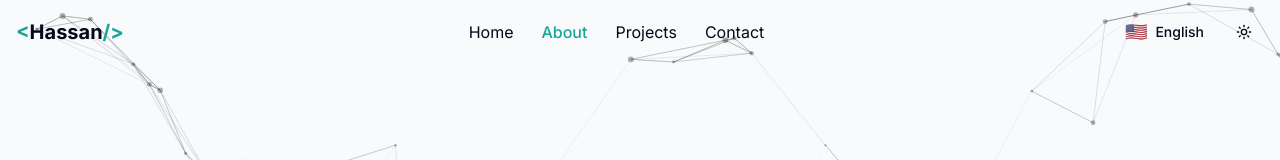
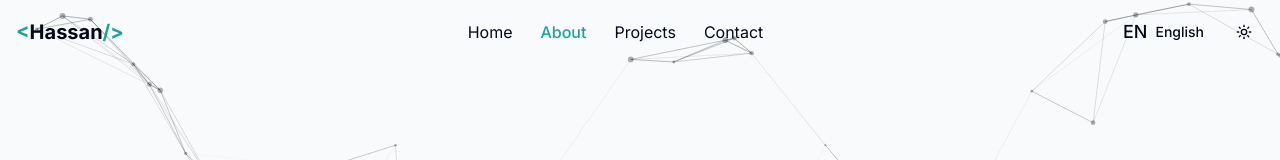
Before and after one commit to hassanjebli/me, a React (Vite) app: page /me/about in a window 1280 px wide. Shown: the top 160 px of the page. Built offline with nearby package versions, Linux system fonts and the light colour scheme.

Commit message:
final touch

```diff
--- a/index.html
+++ b/index.html
@@ -40,6 +40,23 @@
   </head>
 
   <body>
+    <!-- Single Page Apps for GitHub Pages -->
+    <script type="text/javascript">
+      // Single Page Apps for GitHub Pages
+      // MIT License
+      // https://github.com/rafgraph/spa-github-pages
+      (function(l) {
+        if (l.search[1] === '/' ) {
+          var decoded = l.search.slice(1).split('&').map(function(s) {
+            return s.replace(/~and~/g, '&')
+          }).join('?');
+          window.history.replaceState(null, null,
+              l.pathname.slice(0, -1) + decoded + l.hash
+          );
+        }
+      }(window.location))
+    </script>
+
     <div id="root"></div>
 
     <!-- Main Scripts -->
--- a/src/App.tsx
+++ b/src/App.tsx
@@ -2,7 +2,7 @@ import { Toaster } from '@/components/ui/toaster';
 import { Toaster as Sonner } from '@/components/ui/sonner';
 import { TooltipProvider } from '@/components/ui/tooltip';
 import { QueryClient, QueryClientProvider } from '@tanstack/react-query';
-import { BrowserRouter, Routes, Route } from 'react-router-dom';
+import { BrowserRouter, Routes, Route, Navigate } from 'react-router-dom';
 import { AnimatePresence } from 'framer-motion';
 import Home from './pages/Home';
 import About from './pages/About';
--- a/src/components/LanguageSwitcher.tsx
+++ b/src/components/LanguageSwitcher.tsx
@@ -11,8 +11,8 @@ import {
 import { motion } from 'framer-motion';
 
 const languages = [
-  { code: 'en', name: 'English', flag: '🇺🇸' },
-  { code: 'fr', name: 'Français', flag: '🇫🇷' },
+  { code: 'en', name: 'English', flag: 'EN' },
+  { code: 'fr', name: 'Français', flag: 'FR' },
 ];
 
 const LanguageSwitcher = () => {
--- a/src/locales/en.json
+++ b/src/locales/en.json
@@ -84,13 +84,13 @@
         "category": "fullstack",
         "github": "https://github.com/hassanjebli/GearShift",
         "images": [
-          "/images/projects/cars/1.png",
-          "/images/projects/cars/2.png",
-          "/images/projects/cars/3.png",
-          "/images/projects/cars/4.png",
-          "/images/projects/cars/5.png",
-          "/images/projects/cars/6.png",
-          "/images/projects/cars/7.png"
+          "/me/images/projects/cars/1.png",
+          "/me/images/projects/cars/2.png",
+          "/me/images/projects/cars/3.png",
+          "/me/images/projects/cars/4.png",
+          "/me/images/projects/cars/5.png",
+          "/me/images/projects/cars/6.png",
+          "/me/images/projects/cars/7.png"
         ]
       },
       {
@@ -100,15 +100,15 @@
         "category": "fullstack",
         "github": "https://github.com/hassanjebli/tasks-management",
         "images": [
-          "/images/projects/tasks-management/1.png",
-          "/images/projects/tasks-management/2.png",
-          "/images/projects/tasks-management/3.png",
-          "/images/projects/tasks-management/4.png",
-          "/images/projects/tasks-management/5.png",
-          "/images/projects/tasks-management/6.png",
-          "/images/projects/tasks-management/7.png",
-          "/images/projects/tasks-management/8.png",
-          "/images/projects/tasks-management/9.png"
+          "/me/images/projects/tasks-management/1.png",
+          "/me/images/projects/tasks-management/2.png",
+          "/me/images/projects/tasks-management/3.png",
+          "/me/images/projects/tasks-management/4.png",
+          "/me/images/projects/tasks-management/5.png",
+          "/me/images/projects/tasks-management/6.png",
+          "/me/images/projects/tasks-management/7.png",
+          "/me/images/projects/tasks-management/8.png",
+          "/me/images/projects/tasks-management/9.png"
         ]
       },{
       "title": "Multivendor E-commerce Store",
@@ -117,14 +117,14 @@
       "category": "fullstack",
       "github": "https://github.com/hassanjebli/multi-vendor-ecommerce",
       "images": [
-        "/images/projects/ecommerce/1.png",
-        "/images/projects/ecommerce/2.png",
-        "/images/projects/ecommerce/3.png",
-        "/images/projects/ecommerce/4.png",
-        "/images/projects/ecommerce/5.png",
-        "/images/projects/ecommerce/6.png",
-        "/images/projects/ecommerce/7.png",
-        "/images/projects/ecommerce/8.png"
+        "/me/images/projects/ecommerce/1.png",
+        "/me/images/projects/ecommerce/2.png",
+        "/me/images/projects/ecommerce/3.png",
+        "/me/images/projects/ecommerce/4.png",
+        "/me/images/projects/ecommerce/5.png",
+        "/me/images/projects/ecommerce/6.png",
+        "/me/images/projects/ecommerce/7.png",
+        "/me/images/projects/ecommerce/8.png"
       ]
       },
       {
@@ -134,19 +134,19 @@
   "category": "fullstack",
   "github": "https://github.com/yourusername/stock-management-filament",
   "images": [
-    "/images/projects/stock-management/1.png",
-    "/images/projects/stock-management/2.png",
-    "/images/projects/stock-management/3.png",
-    "/images/projects/stock-management/4.png",
-    "/images/projects/stock-management/5.png",
-    "/images/projects/stock-management/6.png",
-    "/images/projects/stock-management/7.png",
-    "/images/projects/stock-management/8.png",
-    "/images/projects/stock-management/9.png",
-    "/images/projects/stock-management/10.png",
-    "/images/projects/stock-management/11.png",
-    "/images/projects/stock-management/12.png",
-    "/images/projects/stock-management/13.png"
+    "/me/images/projects/stock-management/1.png",
+    "/me/images/projects/stock-management/2.png",
+    "/me/images/projects/stock-management/3.png",
+    "/me/images/projects/stock-management/4.png",
+    "/me/images/projects/stock-management/5.png",
+    "/me/images/projects/stock-management/6.png",
+    "/me/images/projects/stock-management/7.png",
+    "/me/images/projects/stock-management/8.png",
+    "/me/images/projects/stock-management/9.png",
+    "/me/images/projects/stock-management/10.png",
+    "/me/images/projects/stock-management/11.png",
+    "/me/images/projects/stock-management/12.png",
+    "/me/images/projects/stock-management/13.png"
   ]
 }
 
--- a/src/locales/fr.json
+++ b/src/locales/fr.json
@@ -17,7 +17,13 @@
     "description": "Développeur web spécialisé en Laravel, React, Tailwind CSS et Shadcn UI. Je crée des applications modernes, évolutives et intuitives avec un design soigné et des fonctionnalités fiables.",
     "cta": {
       "projects": "Voir les projets",
-      "contact": "Me contacter"
+      "contact": "Me contacter",
+      "download": "Download CV",
+      "cv": {
+        "title": "Download CV",
+        "english": "English Version",
+        "french": "French Version"
+      }
     }
   },
   "about": {
@@ -78,13 +84,13 @@
         "category": "fullstack",
         "github": "https://github.com/hassanjebli/GearShift",
         "images": [
-          "/images/projects/cars/1.png",
-          "/images/projects/cars/2.png",
-          "/images/projects/cars/3.png",
-          "/images/projects/cars/4.png",
-          "/images/projects/cars/5.png",
-          "/images/projects/cars/6.png",
-          "/images/projects/cars/7.png"
+          "/me/images/projects/cars/1.png",
+          "/me/images/projects/cars/2.png",
+          "/me/images/projects/cars/3.png",
+          "/me/images/projects/cars/4.png",
+          "/me/images/projects/cars/5.png",
+          "/me/images/projects/cars/6.png",
+          "/me/images/projects/cars/7.png"
         ]
       },
       {
@@ -94,15 +100,15 @@
         "category": "fullstack",
         "github": "https://github.com/hassanjebli/tasks-management",
         "images": [
-          "/images/projects/tasks-management/1.png",
-          "/images/projects/tasks-management/2.png",
-          "/images/projects/tasks-management/3.png",
-          "/images/projects/tasks-management/4.png",
-          "/images/projects/tasks-management/5.png",
-          "/images/projects/tasks-management/6.png",
-          "/images/projects/tasks-management/7.png",
-          "/images/projects/tasks-management/8.png",
-          "/images/projects/tasks-management/9.png"
+          "/me/images/projects/tasks-management/1.png",
+          "/me/images/projects/tasks-management/2.png",
+          "/me/images/projects/tasks-management/3.png",
+          "/me/images/projects/tasks-management/4.png",
+          "/me/images/projects/tasks-management/5.png",
+          "/me/images/projects/tasks-management/6.png",
+          "/me/images/projects/tasks-management/7.png",
+          "/me/images/projects/tasks-management/8.png",
+          "/me/images/projects/tasks-management/9.png"
         ]
       },
       {
@@ -112,14 +118,14 @@
         "category": "fullstack",
         "github": "https://github.com/hassanjebli/multi-vendor-ecommerce",
         "images": [
-        "/images/projects/ecommerce/1.png",
-        "/images/projects/ecommerce/2.png",
-        "/images/projects/ecommerce/3.png",
-        "/images/projects/ecommerce/4.png",
-        "/images/projects/ecommerce/5.png",
-        "/images/projects/ecommerce/6.png",
-        "/images/projects/ecommerce/7.png",
-        "/images/projects/ecommerce/8.png"
+        "/me/images/projects/ecommerce/1.png",
+        "/me/images/projects/ecommerce/2.png",
+        "/me/images/projects/ecommerce/3.png",
+        "/me/images/projects/ecommerce/4.png",
+        "/me/images/projects/ecommerce/5.png",
+        "/me/images/projects/ecommerce/6.png",
+        "/me/images/projects/ecommerce/7.png",
+        "/me/images/projects/ecommerce/8.png"
       ]
       },
       {
@@ -129,19 +135,19 @@
         "category": "fullstack",
         "github": "https://github.com/yourusername/stock-management-filament",
         "images": [
-    "/images/projects/stock-management/1.png",
-    "/images/projects/stock-management/2.png",
-    "/images/projects/stock-management/3.png",
-    "/images/projects/stock-management/4.png",
-    "/images/projects/stock-management/5.png",
-    "/images/projects/stock-management/6.png",
-    "/images/projects/stock-management/7.png",
-    "/images/projects/stock-management/8.png",
-    "/images/projects/stock-management/9.png",
-    "/images/projects/stock-management/10.png",
-    "/images/projects/stock-management/11.png",
-    "/images/projects/stock-management/12.png",
-    "/images/projects/stock-management/13.png"
+    "/me/images/projects/stock-management/1.png",
+    "/me/images/projects/stock-management/2.png",
+    "/me/images/projects/stock-management/3.png",
+    "/me/images/projects/stock-management/4.png",
+    "/me/images/projects/stock-management/5.png",
+    "/me/images/projects/stock-management/6.png",
+    "/me/images/projects/stock-management/7.png",
+    "/me/images/projects/stock-management/8.png",
+    "/me/images/projects/stock-management/9.png",
+    "/me/images/projects/stock-management/10.png",
+    "/me/images/projects/stock-management/11.png",
+    "/me/images/projects/stock-management/12.png",
+    "/me/images/projects/stock-management/13.png"
   ]
       }
     ]
```
Also changed, not shown: public/404.html (added, +24 -0 lines), src/components/ProjectCard.tsx (+37 -7 lines).
